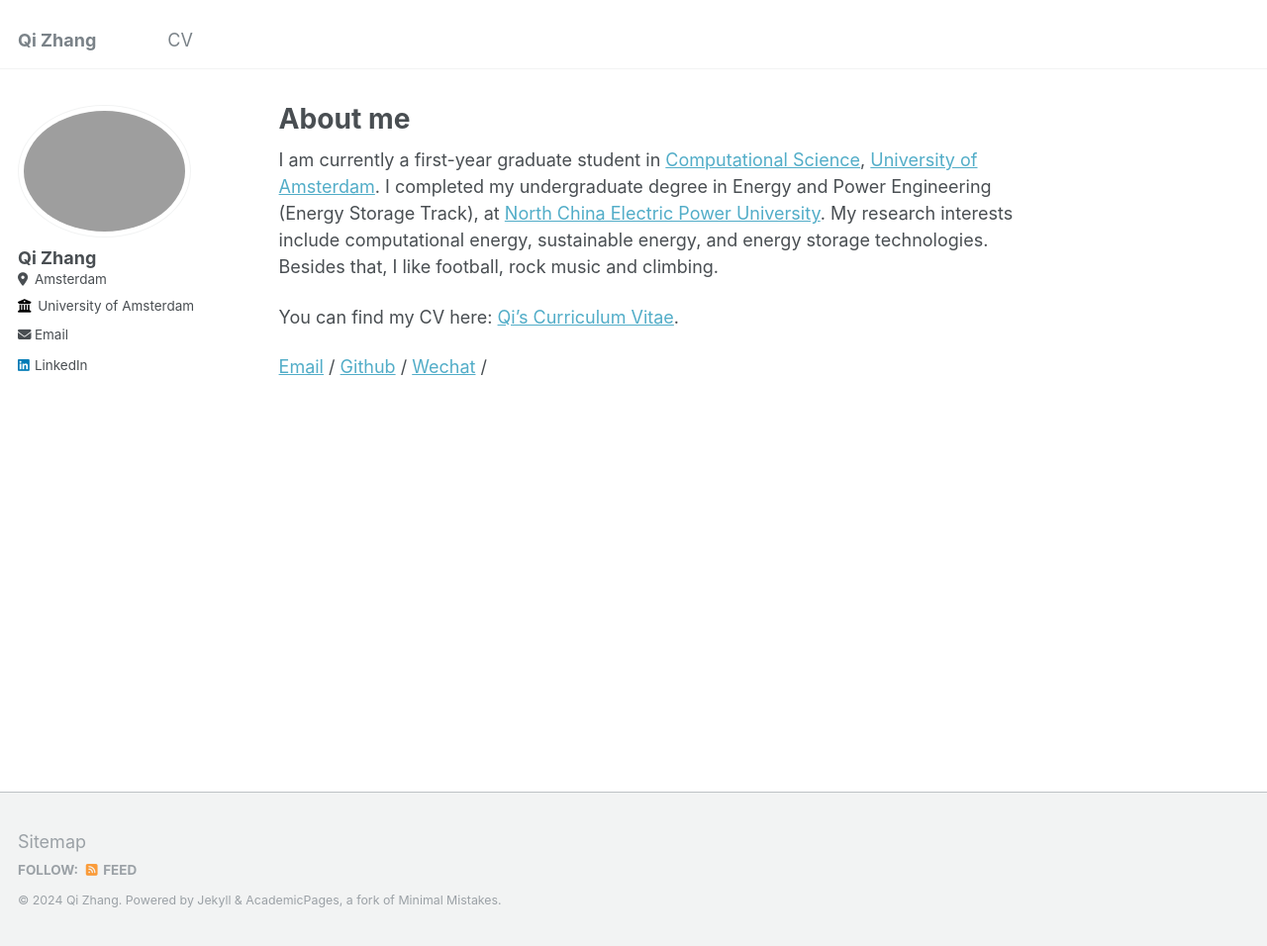
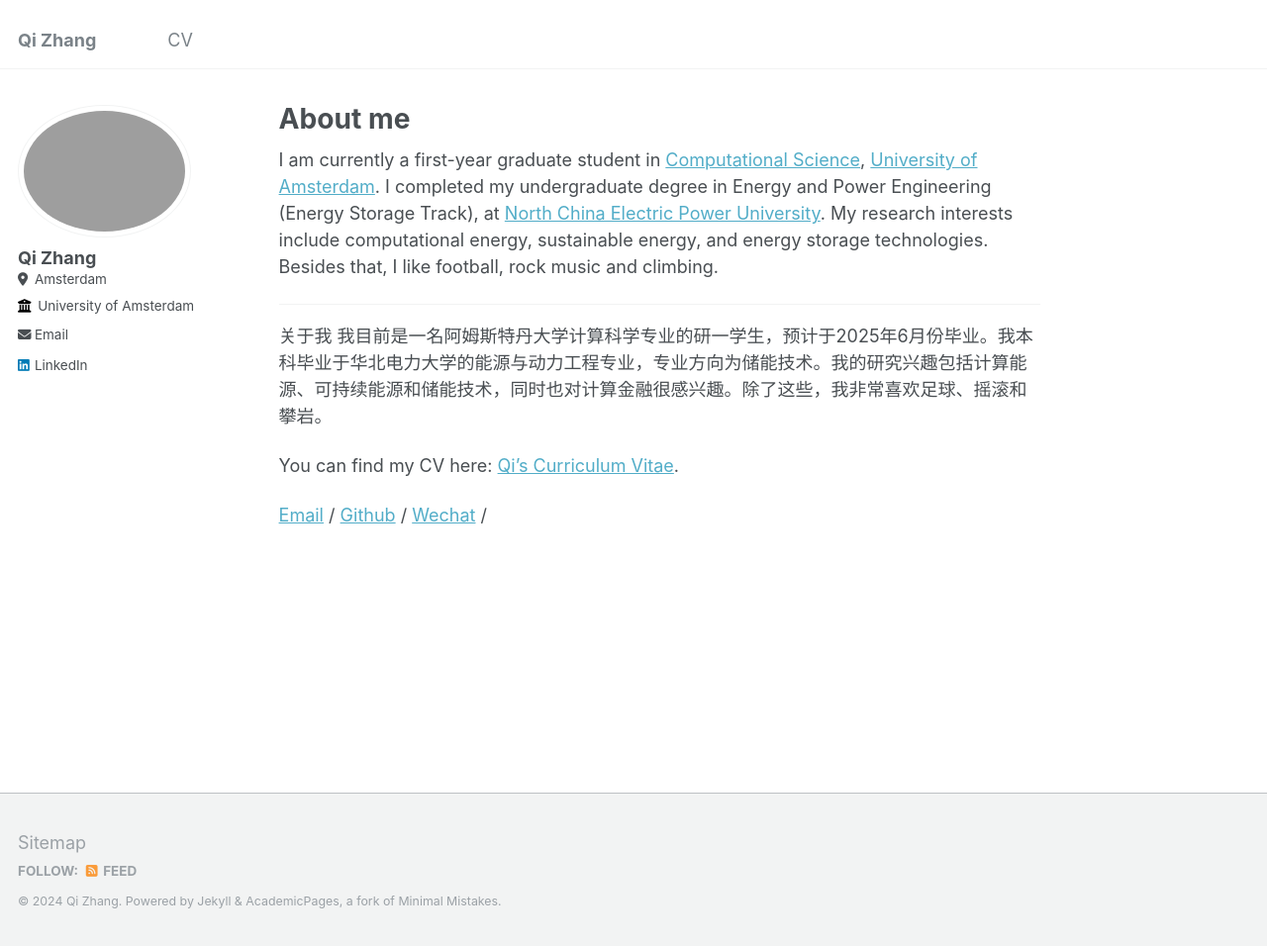
Before and after one commit to archiezq/qizhang.github.io, a Jekyll site: the page built from _pages/about.md, in a window 1280 px wide and 956 px high. Shown: the whole window at 99% size. Built offline with Jekyll 4.4.1, drawn with Linux system fonts in a browser that asks for light colours.

Commit message:
chinese introduction

```diff
--- a/_config.yml
+++ b/_config.yml
@@ -56,7 +56,7 @@ author:
   keybase          : # Username
   instagram        : # Username
   lastfm           : # Username
-  linkedin         : in/qi-zhang-21bba52b6
+  linkedin         : https://www.linkedin.com/in/qi-zhang-21bba52b6/
   mastodon         : # URL
   medium           : # URL
   pinterest        : # Username
--- a/_pages/about.md
+++ b/_pages/about.md
@@ -8,6 +8,12 @@ redirect_from:
 ---
 I am currently a first-year graduate student in [Computational Science](https://www.uva.nl/shared-content/programmas/en/masters/computational-science/computational-science.html), [University of Amsterdam](https://www.uva.nl/). I completed my undergraduate degree in Energy and Power Engineering (Energy Storage Track), at [North China Electric Power University](https://www.ncepu.edu.cn/). My research interests include computational energy, sustainable energy, and energy storage technologies. Besides that, I like football, rock music and climbing.
 
+
+---
+关于我
+我目前是一名阿姆斯特丹大学计算科学专业的研一学生，预计于2025年6月份毕业。我本科毕业于华北电力大学的能源与动力工程专业，专业方向为储能技术。我的研究兴趣包括计算能源、可持续能源和储能技术，同时也对计算金融很感兴趣。除了这些，我非常喜欢足球、摇滚和攀岩。
+
+
 You can find my CV here: [Qi's Curriculum Vitae](../assets/Qi_CV.pdf).
 
 [Email](mailto:qizhangedu@gmail.com) / [Github](https://github.com/archiezq) / [Wechat](../images/wechat.jpg) /
```
